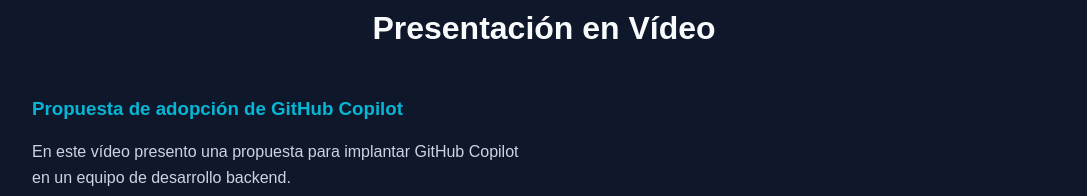
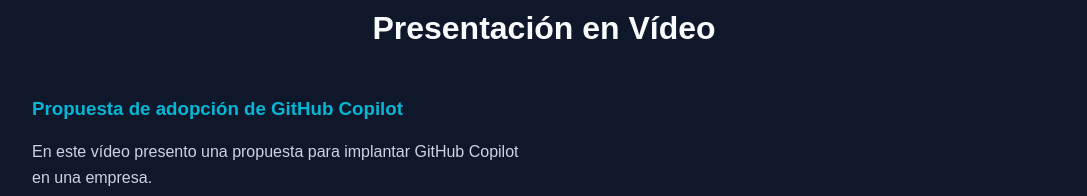
Before and after one commit to minimoai33/CV-Web, a plain HTML site: page index.html in a window 1280 px wide. Shown: the part 5705-5901 px from the top of the page, without its empty margins (96-1183 px from the left). Drawn offline with Linux system fonts and the light colour scheme; grey boxes are pictures that could not be loaded.

Commit message:
Update index.html

```diff
--- a/index.html
+++ b/index.html
@@ -515,7 +515,7 @@
 
             <p>
                 En este vídeo presento una propuesta para implantar
-                GitHub Copilot en un equipo de desarrollo backend.
+                GitHub Copilot en una empresa.
             </p>
 
             <p>
```
